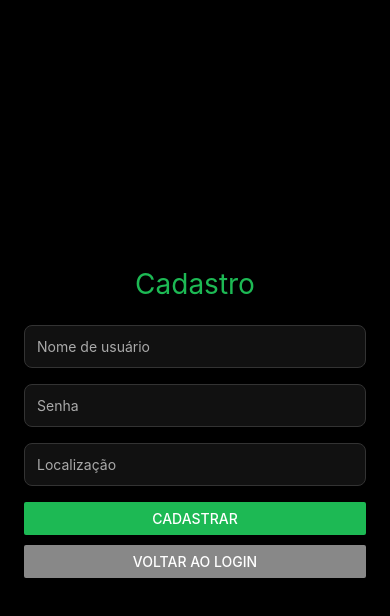
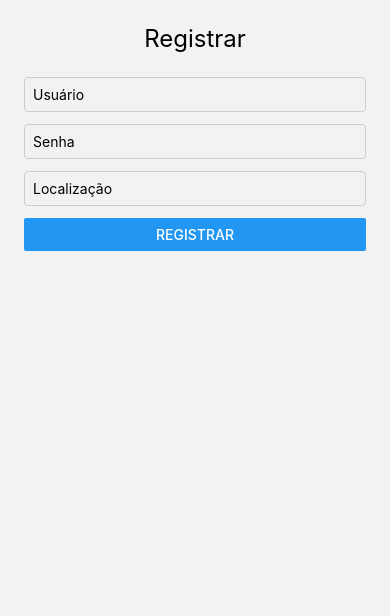
Before and after one commit to GS-Mobile-2025/StormsTrack, a React Native app in the folder storms-app/: screen /Register in a window 390 px wide. Shown: the top 616 px of the page. Built offline with nearby package versions, Linux system fonts and the light colour scheme; no server answers.

Commit message:
feat: add validations with async storage

```diff
--- a/storms-app/screens/RegisterScreen.tsx
+++ b/storms-app/screens/RegisterScreen.tsx
@@ -8,11 +8,11 @@ import {
   Alert,
   KeyboardAvoidingView,
   Platform,
-  ScrollView
+  ScrollView,
 } from 'react-native';
+import AsyncStorage from '@react-native-async-storage/async-storage';
 import { NativeStackNavigationProp } from '@react-navigation/native-stack';
 import { RootStackParamList } from '../types';
-import { API_URL } from '../types/config';
 
 type Props = {
   navigation: NativeStackNavigationProp<RootStackParamList, 'Register'>;
@@ -30,39 +30,40 @@ export default function RegisterScreen({ navigation }: Props) {
     }
 
     try {
-      const response = await fetch(`${API_URL}/users`, {
-        method: 'POST',
-        headers: { 'Content-Type': 'application/json' },
-        body: JSON.stringify({ username, password, location })
-      });
+      const usersRaw = await AsyncStorage.getItem('users');
+      const users = usersRaw ? JSON.parse(usersRaw) : [];
 
-      if (!response.ok) {
-        const text = await response.text();
-        throw new Error(text);
+      const userExists = users.some((user: any) => user.username === username);
+      if (userExists) {
+        Alert.alert('Erro', 'Usuário já existe!');
+        return;
       }
 
-      Alert.alert('Sucesso', 'Usuário cadastrado com sucesso!');
+      users.push({ username, password, location });
+      await AsyncStorage.setItem('users', JSON.stringify(users));
+
+      Alert.alert('Sucesso', 'Usuário registrado com sucesso!');
       navigation.navigate('Login');
-    } catch (error: any) {
-      Alert.alert('Erro no cadastro', error.message || 'Erro inesperado');
+    } catch (error) {
+      Alert.alert('Erro', 'Erro ao registrar usuário.');
     }
   };
 
   return (
-    <KeyboardAvoidingView behavior={Platform.OS === 'ios' ? 'padding' : undefined} style={styles.container}>
+    <KeyboardAvoidingView
+      behavior={Platform.OS === 'ios' ? 'padding' : undefined}
+      style={styles.container}
+    >
       <ScrollView contentContainerStyle={styles.inner}>
-        <Text style={styles.title}>Cadastro</Text>
-
+        <Text style={styles.title}>Registrar</Text>
         <TextInput
-          placeholder="Nome de usuário"
-          placeholderTextColor="#aaa"
+          placeholder="Usuário"
           style={styles.input}
           value={username}
           onChangeText={setUsername}
         />
         <TextInput
           placeholder="Senha"
-          placeholderTextColor="#aaa"
           secureTextEntry
           style={styles.input}
           value={password}
@@ -70,41 +71,34 @@ export default function RegisterScreen({ navigation }: Props) {
         />
         <TextInput
           placeholder="Localização"
-          placeholderTextColor="#aaa"
           style={styles.input}
           value={location}
           onChangeText={setLocation}
         />
-
-        <Button title="Cadastrar" onPress={handleRegister} color="#1db954" />
-        <View style={{ marginTop: 10 }}>
-          <Button title="Voltar ao login" onPress={() => navigation.navigate('Login')} color="#888" />
-        </View>
+        <Button title="Registrar" onPress={handleRegister} />
       </ScrollView>
     </KeyboardAvoidingView>
   );
 }
 
 const styles = StyleSheet.create({
-  container: { flex: 1, backgroundColor: '#000' },
+  container: {
+    flex: 1,
+  },
   inner: {
-    flexGrow: 1,
+    padding: 24,
     justifyContent: 'center',
-    padding: 24
   },
   title: {
-    fontSize: 28,
-    color: '#1db954',
+    fontSize: 24,
+    marginBottom: 24,
     textAlign: 'center',
-    marginBottom: 24
   },
   input: {
     borderWidth: 1,
-    borderColor: '#333',
-    color: '#fff',
-    backgroundColor: '#111',
-    padding: 12,
-    marginBottom: 16,
-    borderRadius: 8
-  }
+    borderColor: '#ccc',
+    marginBottom: 12,
+    padding: 8,
+    borderRadius: 4,
+  },
 });
```
